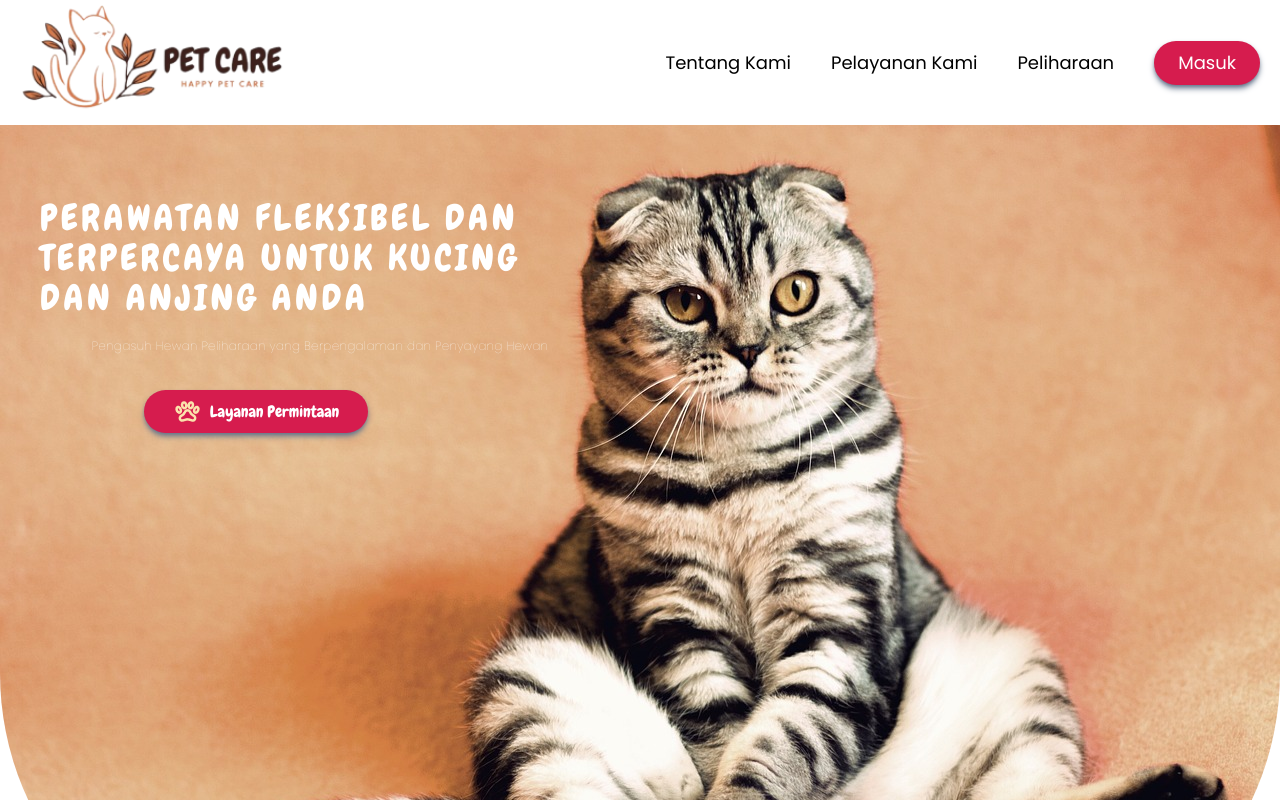
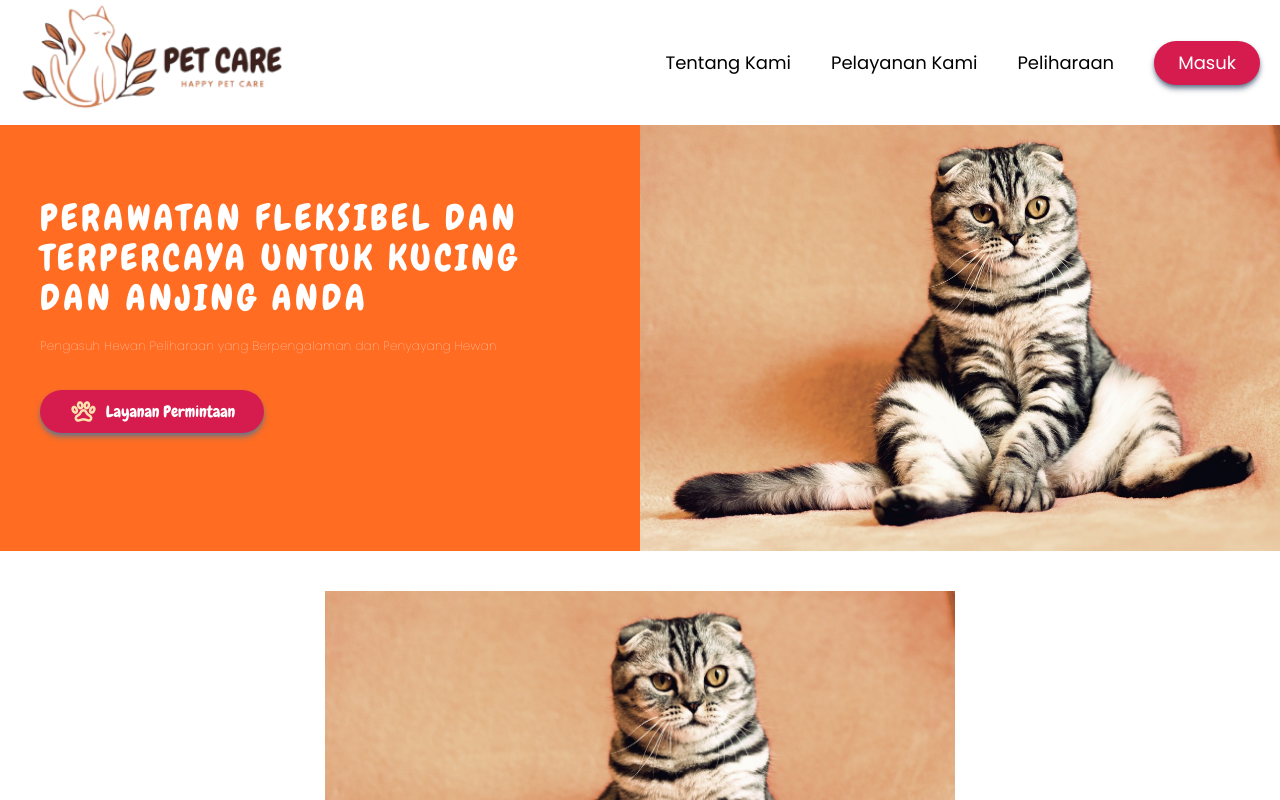
Before and after one commit to restuadil/massive, a React (Vite) app: page /aboutus in a window 1280 px wide. Shown: the top 800 px of the page. Built offline with nearby package versions, Linux system fonts and the light colour scheme; a web font is replaced by a local one.

Commit message:
add page aboutus

```diff
--- a/src/components/Footer/Footer.jsx
+++ b/src/components/Footer/Footer.jsx
@@ -5,10 +5,10 @@ const Footer = () => {
     return (
         <>
             <div className="bg-center bg-cover bg-no-repeat py-10" style={{ backgroundImage: `url("img/bg.png")` }}>
-                <div className="flex flex-col">
+                <div className="flex flex-col md:flex-row md:items-center md:justify-between md:mx-3">
                     <div className="flec flex-col text-center my-3">
                         <span className="text-red  font-chewy text-3xl">Working Hours</span>
-                        <ul className="list-disc list-inside font-montserrat mt-2">
+                        <ul className="list-disc list-inside font-montserrat mt-2 md:list-none">
                             <li >Monday - Sunday: 10 am - 9 pm</li>
                             <li >All holidays & school vacations</li>
                         </ul>
--- a/src/components/Gallerry/Gallery.jsx
+++ b/src/components/Gallerry/Gallery.jsx
@@ -5,15 +5,14 @@ const Gallery = ({ bg }) => {
         <>
             <div className="py-10 bg-center bg-cover bg-no-repeat" style={{ backgroundImage: `url(${bg})` }}>
                 <div className="relative ">
-                    <h1 className="text-3xl text-center font-poppins font-bold  px-2 ">
+                    <h1 className="text-3xl text-center font-poppins font-bold  px-2 md:mb-7">
                         Lihat Moment <span className="text-red">Bahagia</span> Kami
                     </h1>
                     <img src="img/dog1.jpeg" alt="dog" className="px-7 mt-2 mx-auto block rounded-sm" />
-                    <button className="absolute top-1/2 right-2 z-10 p-2 rounded-full bg-primary text-3xl cursor-pointer active:scale-105 active:text-white">
+                    <button className="absolute top-1/2 right-2 z-10 p-2 rounded-full bg-primary text-3xl cursor-pointer active:scale-110 active:text-white md:text-5xl md:right-48">
                         <HiArrowNarrowRight />
                     </button>
                 </div>
-                <button className="text-3xl font-chewy bg-white block mx-auto px-7 py-1 rounded-2xl mt-7 border-2">Lihat Galeri</button>
             </div>
         </>
     )
--- a/src/components/Hero/Hero.jsx
+++ b/src/components/Hero/Hero.jsx
@@ -4,11 +4,11 @@ const Hero = ({ img, bg = "img/bg2.png", btnContent = "Dapatkan Aplikasi", child
   return (
     <>
       <div
-        className="relative h-[90vh] md:h-[431px] bg-center bg-cover bg-no-repeat"
         style={{ backgroundImage: `url(${bg})` }}
+        className="relative h-[90vh] md:h-[431px] bg-center bg-cover bg-no-repeat md:flex md:flex-row-reverse items-center"
       >
-        <img src={`${img}`} alt="" className="rounded-b-[300px] " />
-        <div className="mx-5 flex flex-col gap-5 md:pt-0 md:absolute md:inset-y-0 md:left-0 md:w-1/2 md:justify-center md:items-center md:p-10 md:mx-0">
+        <img src={`${img}`} alt="" className="rounded-b-[300px] md:rounded-none md:w-1/2 md:h-full " />
+        <div className="mx-5 flex flex-col gap-5 md:pt-0  md:p-10 md:mx-0">
           {children}
           <BtnHero btnContent={btnContent} />
         </div>
--- a/src/components/Request/Request.jsx
+++ b/src/components/Request/Request.jsx
@@ -2,10 +2,10 @@
 const Request = () => {
     return (
         <>
-            <div className="flex  items-center py-10">
+            <div className="py-10 text-center ">
                 {/* <img src="img/imagebg2.png" alt="" className="w-1/2 " /> */}
                 <div>
-                    <h1 className="text-justify font-poppins font-bold text-2xl text-white">Siap menggunakan layanan kami?</h1>
+                    <h1 className="text-center font-poppins font-bold text-2xl text-white mx-1">Siap menggunakan layanan kami?</h1>
                     <button className="font-chewy text-2xl block mx-auto px-7 py-1 rounded-2xl mt-7  bg-primary">Layanan Permintaan</button>
                 </div>
             </div>
--- a/src/components/UI/BtnHero.jsx
+++ b/src/components/UI/BtnHero.jsx
@@ -1,7 +1,7 @@
 const BtnHero = ({ btnContent }) => {
     return (
         <>
-            <button className="text-white bg-red py-2 px-6 rounded-3xl shadow-md shadow-slate-500 w-56 md:-ml-32">
+            <button className="text-white bg-red py-2 px-6 rounded-3xl shadow-md shadow-slate-500 w-56 ">
                 <div className="flex gap-2 items-center justify-center">
                     <img src="img/pow.png" alt="" />
                     <p className="font-chewy">{btnContent}</p>
--- a/src/pages/AboutUs/AboutUs.jsx
+++ b/src/pages/AboutUs/AboutUs.jsx
@@ -7,6 +7,7 @@ import Gallery from "../../components/Gallerry/Gallery"
 import Hero from "../../components/Hero/Hero"
 import Navbar from "../../components/Navbar/Navbar"
 import Review from "../../components/Review/Review"
+import Request from "../../components/Request/Request";
 
 const AboutUs = () => {
     return (
@@ -61,7 +62,11 @@ const AboutUs = () => {
                     <li>Jika rumah Anda memiliki kode akses, kode tersebut hanya akan tersedia bagi pengasuh Anda selama jam layanan terjadwal`</li>
                 </ul>
             </div>
+            <img src="img/hero.jpeg" className="h-[500px] block mx-auto p-10" alt="" />
             <Review bg={"img/bg.png"} />
+            <div style={{ backgroundImage: `url("img/bg2.png")` }} className="bg-center bg-cover bg-no-repeat ">
+                <Request />
+            </div>
             <Gallery />
             <Footer />
         </>
```
